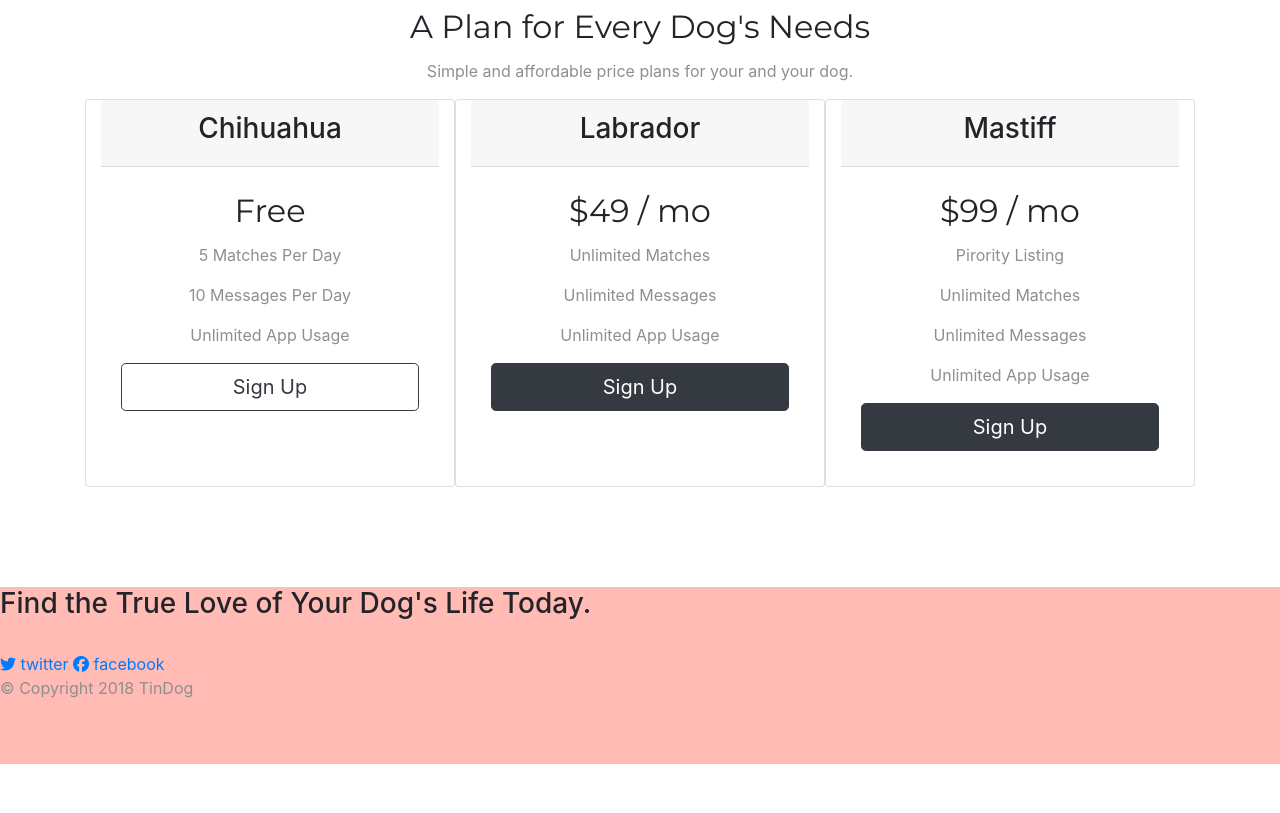
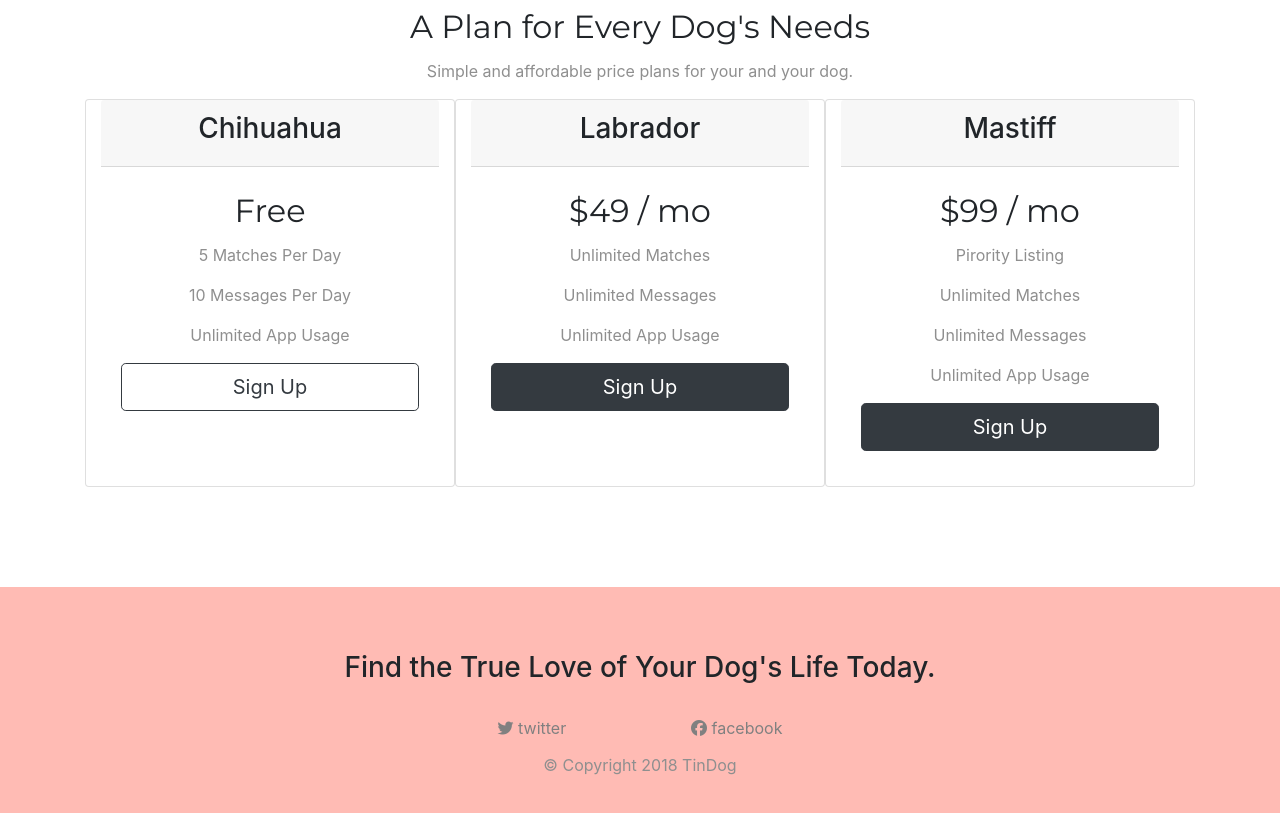
Before and after one commit to nikihlsirigineedi/cv, a plain HTML site: page index.html in a window 1280 px wide. Shown: the part 1663-2476 px from the top of the page. Before the commit the page ends 2427 px from the top, so only its background shows below. Drawn offline with nearby package versions, Linux system fonts and the light colour scheme; a web font is replaced by a local one.

Commit message:
Update styles.css

```diff
--- a/css/styles.css
+++ b/css/styles.css
@@ -89,8 +89,16 @@ padding: 3% 2%;
 }
 #cta{
   background-color: #ffbbb4;
+  text-align: center;
+  padding: 5% 3% 1% 3%;
+  line-height: 1.5;
 }
 #footer{
     background-color: #ffbbb4;
-padding-bottom: 0px;
+  text-align: center;
 }
+.twi{
+  color: grey;
+  text-decoration: none;
+  margin: 5%;
+}
```
